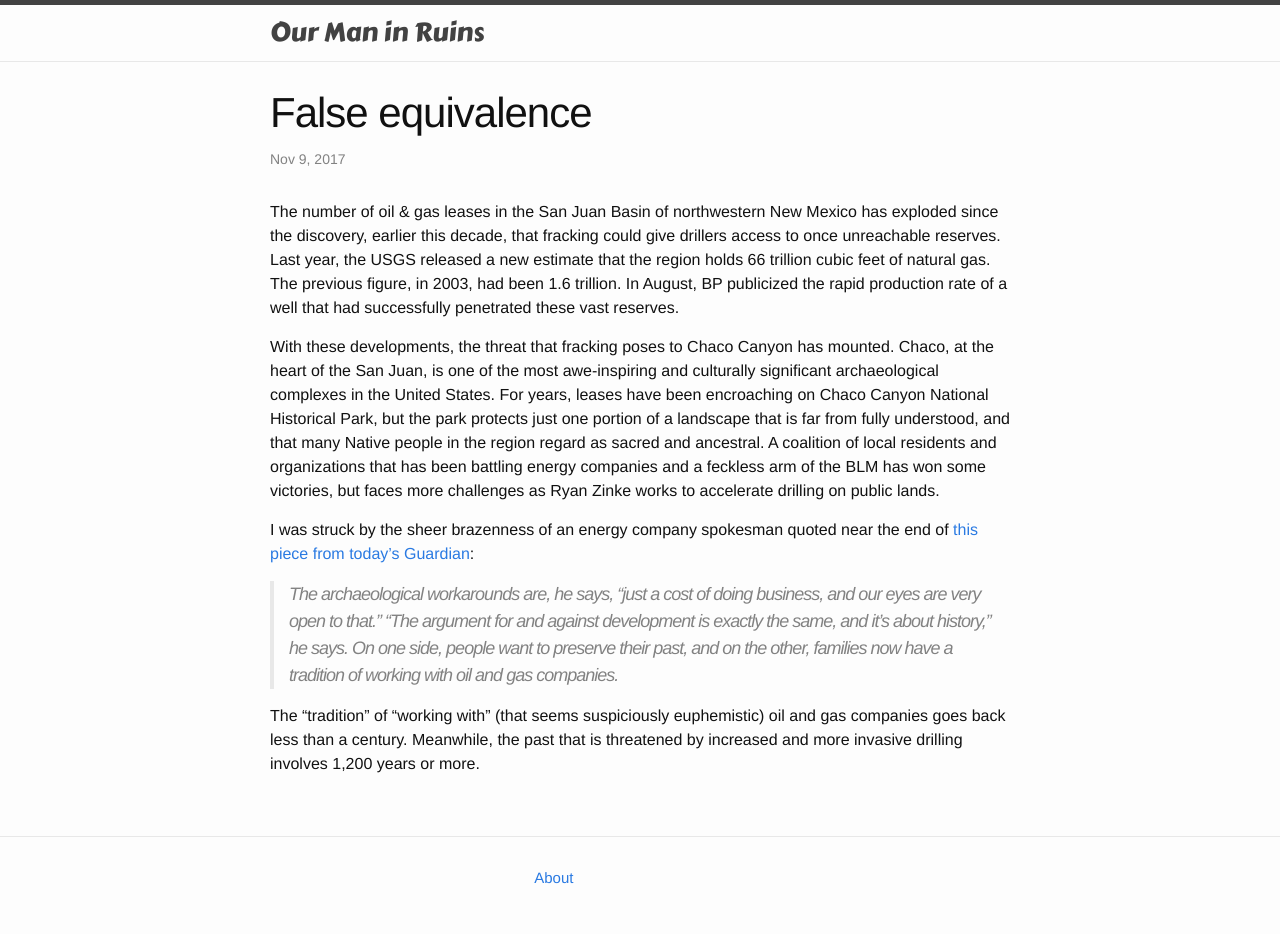
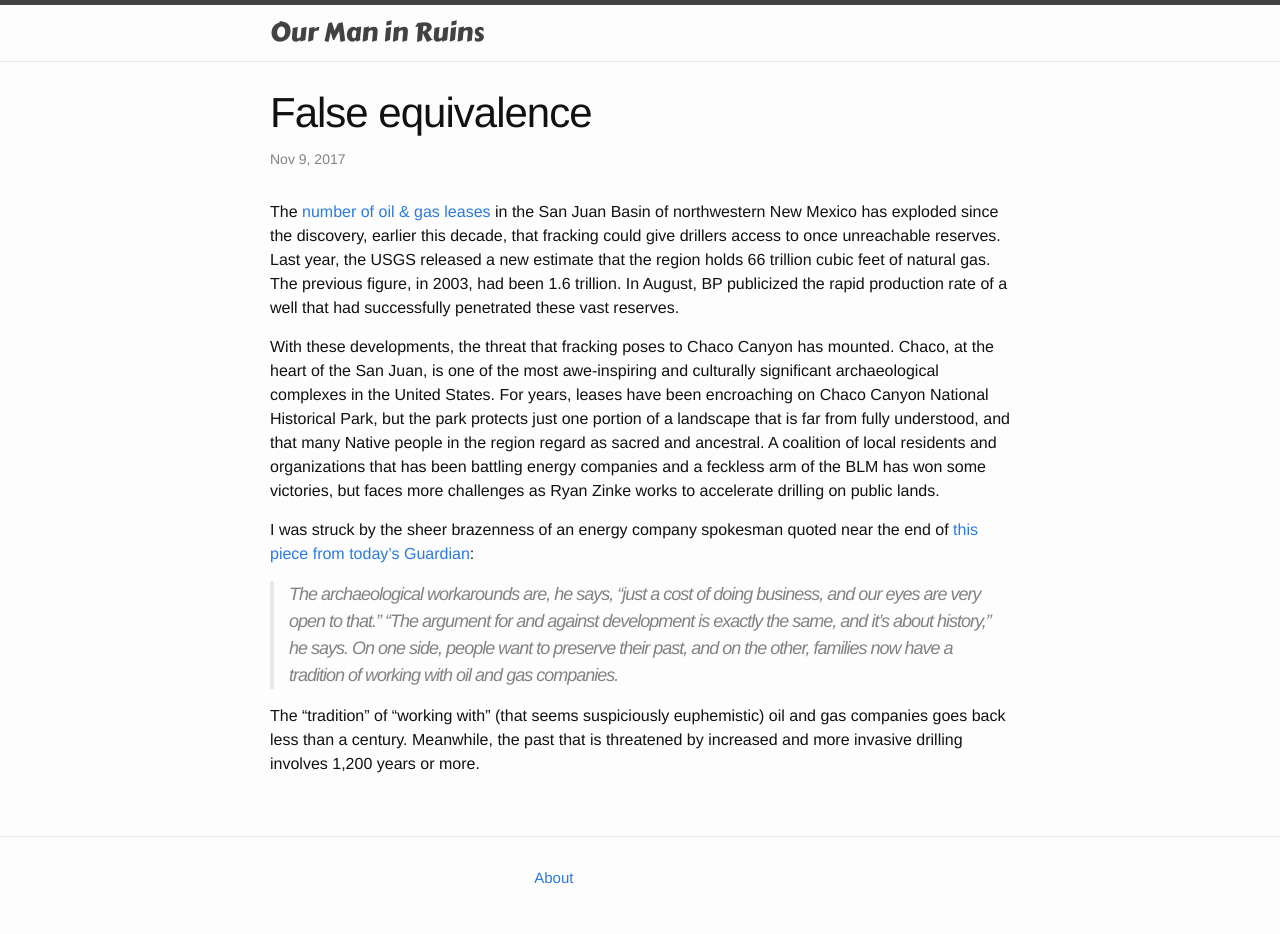
Before and after one commit to maninruins/maninruins.github.io, a Jekyll site: the page built from _posts/2017-11-08-false-equivalence.md, in a window 1280 px wide. Built offline with Jekyll 4.4.1, drawn with Linux system fonts in a browser that asks for light colours; part of the change alters nothing that is shown.

```diff
--- a/_posts/2017-11-08-false-equivalence.md
+++ b/_posts/2017-11-08-false-equivalence.md
@@ -6,7 +6,7 @@ categories: history environment "cultural heritage"
 location: Somerville, Mass.
 ---
 
-The number of oil & gas leases in the San Juan Basin of northwestern New Mexico has exploded since the discovery, earlier this decade, that fracking could give drillers access to once unreachable reserves. Last year, the USGS released a new estimate that the region holds 66 trillion cubic feet of natural gas. The previous figure, in 2003, had been 1.6 trillion. In August, BP publicized the rapid production rate of a well that had successfully penetrated these vast reserves.
+The [number of oil & gas leases](http://www.sanjuancitizens.org/wp-content/uploads/2016/06/Final-Chaco-Map.gif "GIF map of leases in San Juan Basin") in the San Juan Basin of northwestern New Mexico has exploded since the discovery, earlier this decade, that fracking could give drillers access to once unreachable reserves. Last year, the USGS released a new estimate that the region holds 66 trillion cubic feet of natural gas. The previous figure, in 2003, had been 1.6 trillion. In August, BP publicized the rapid production rate of a well that had successfully penetrated these vast reserves.
 
 With these developments, the threat that fracking poses to Chaco Canyon has mounted. Chaco, at the heart of the San Juan, is one of the most awe-inspiring and culturally significant archaeological complexes in the United States. For years, leases have been encroaching on Chaco Canyon National Historical Park, but the park protects just one portion of a landscape that is far from fully understood, and that many Native people in the region regard as sacred and ancestral. A coalition of
 local residents and organizations that has been battling energy companies and a feckless arm of the BLM has won some victories, but faces more challenges as Ryan Zinke works to accelerate drilling on public lands.
```
